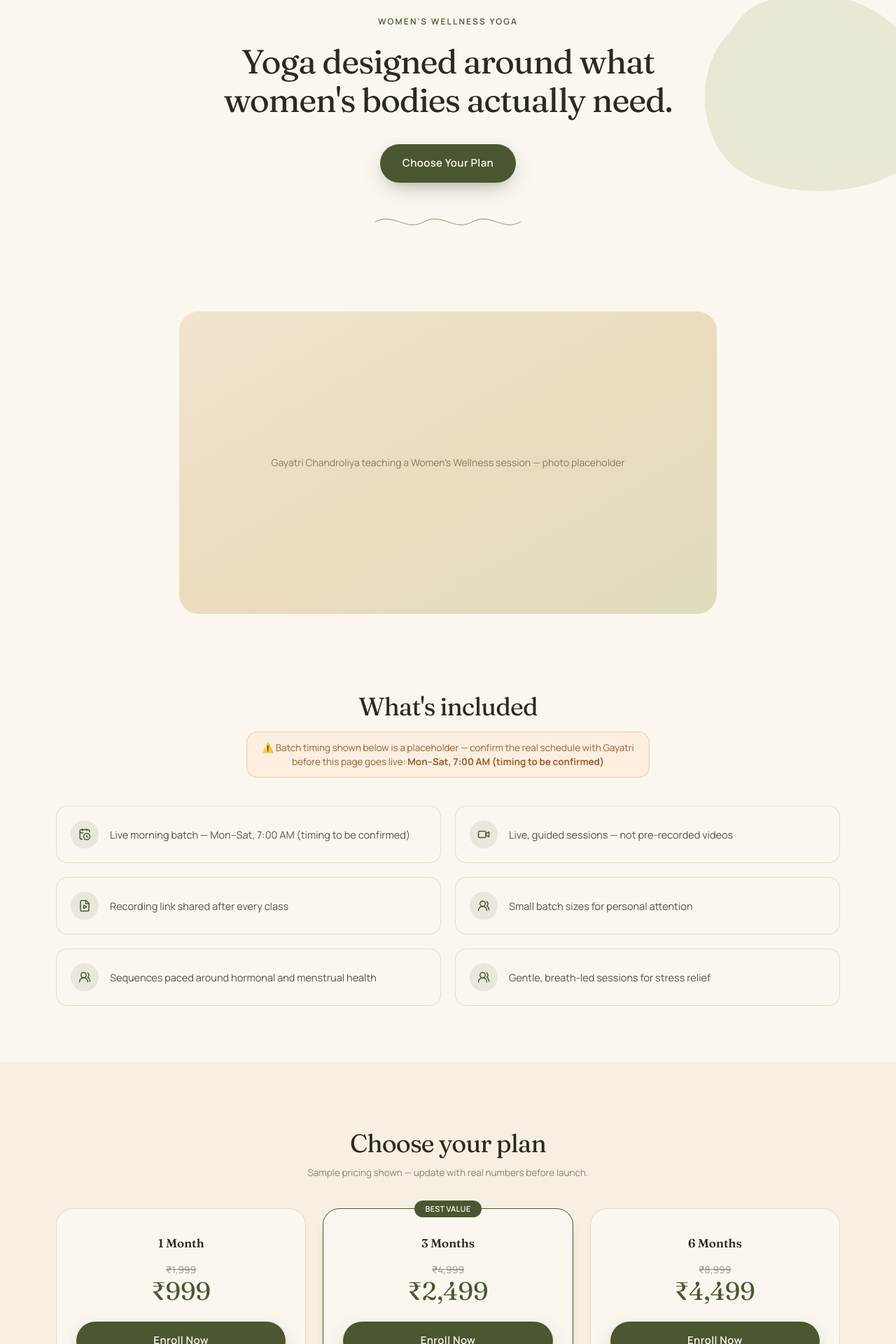
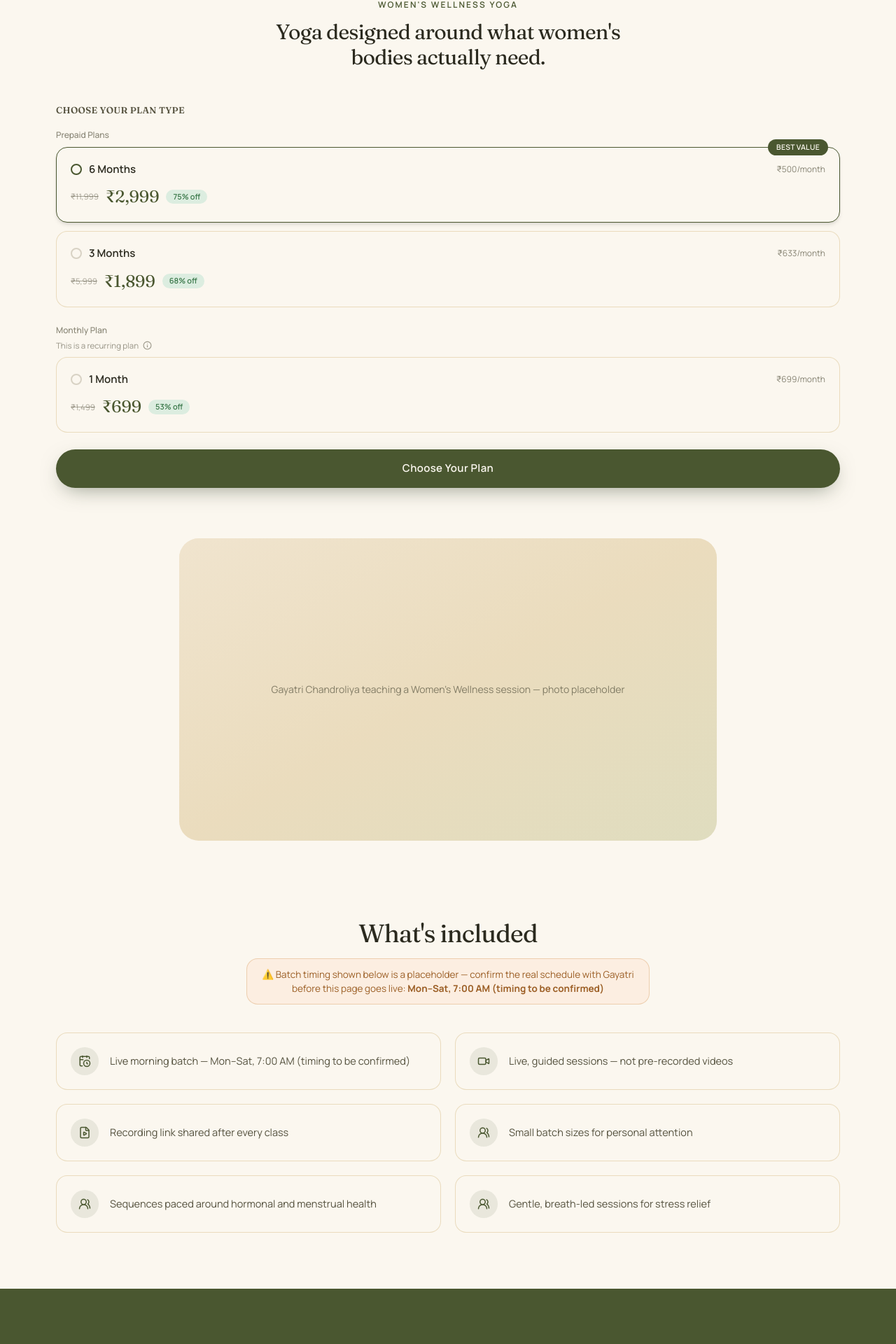
Before and after one commit to trovaxel-jpg/GayatriChandroliya, a Next.js app: page /plans/womens-wellness in a window 1280 px wide. Shown: the part 131-2051 px from the top of the page at 70% size. Built offline with nearby package versions, Linux system fonts and the light colour scheme.

Commit message:
plan change

```diff
--- a/app/plans/ageless-vitality/page.tsx
+++ b/app/plans/ageless-vitality/page.tsx
@@ -18,11 +18,6 @@ export default function AgelessVitalityPlanPage() {
         "Sequences focused on flexibility, posture, and daily energy",
         "Pranayam techniques for lasting stamina",
       ]}
-      tiers={[
-        { duration: "1 Month", originalPrice: 1999, price: 999 },
-        { duration: "3 Months", originalPrice: 4999, price: 2499, badge: "Best Value" },
-        { duration: "6 Months", originalPrice: 8999, price: 4499 },
-      ]}
       testimonials={[
         // Placeholder — replace with real student name + quote + audioSrc once available.
       ]}
--- a/app/plans/weight-loss-fitness/page.tsx
+++ b/app/plans/weight-loss-fitness/page.tsx
@@ -18,11 +18,6 @@ export default function WeightLossFitnessPlanPage() {
         "Sequences built to boost metabolism and burn fat",
         "Progressive strength-building as you advance",
       ]}
-      tiers={[
-        { duration: "1 Month", originalPrice: 1999, price: 999 },
-        { duration: "3 Months", originalPrice: 4999, price: 2499, badge: "Best Value" },
-        { duration: "6 Months", originalPrice: 8999, price: 4499 },
-      ]}
       testimonials={[
         // Placeholder — replace with real student name + quote + audioSrc once available.
       ]}
--- a/app/plans/womens-wellness/page.tsx
+++ b/app/plans/womens-wellness/page.tsx
@@ -18,11 +18,6 @@ export default function WomensWellnessPlanPage() {
         "Sequences paced around hormonal and menstrual health",
         "Gentle, breath-led sessions for stress relief",
       ]}
-      tiers={[
-        { duration: "1 Month", originalPrice: 1999, price: 999 },
-        { duration: "3 Months", originalPrice: 4999, price: 2499, badge: "Best Value" },
-        { duration: "6 Months", originalPrice: 8999, price: 4499 },
-      ]}
       testimonials={[
         // Placeholder — replace with real student name + quote + audioSrc once available.
       ]}
--- a/components/PlanPage.tsx
+++ b/components/PlanPage.tsx
@@ -1,34 +1,85 @@
-import Image from "next/image";
-import { CalendarClock, Video, FileVideo, Users2 } from "lucide-react";
+import { Info, CalendarClock, Video, FileVideo, Users2 } from "lucide-react";
 import { Header } from "./Header";
 import { Footer } from "./Footer";
 import { CTAButton } from "./CTAButton";
-import { BreathLine } from "./BreathLine";
-import { OrganicBlob } from "./Decorative";
 import { BATCH_TIMING } from "@/lib/config";
-
-export type PlanTier = {
-  duration: string;
-  originalPrice: number;
-  price: number;
-  /** e.g. "Best Value" — leave undefined for no badge */
-  badge?: string;
-};
 
 export type PlanTestimonial = {
   /** Leave as a clearly-marked placeholder until real feedback exists —
    * never invent a name + specific health-outcome quote. */
   name: string;
   quote: string;
-  /** Path under /public/audio once you have the real mp3, e.g. "/audio/plan-x-testimonial-1.mp3" */
   audioSrc?: string;
 };
+
+// Real pricing structure — confirmed from Superprofile's own plan selector.
+// Same across all three yoga types unless told otherwise per-plan.
+const TIERS = [
+  { duration: "6 Months", original: 11999, price: 2999, months: 6, badge: "Best Value" },
+  { duration: "3 Months", original: 5999, price: 1899, months: 3 },
+];
+const MONTHLY_TIER = { duration: "1 Month", original: 1499, price: 699, months: 1 };
+
+function pctOff(original: number, price: number) {
+  return Math.round((1 - price / original) * 100);
+}
+function perMonth(price: number, months: number) {
+  return Math.round(price / months);
+}
+
+function PriceCard({
+  duration,
+  original,
+  price,
+  months,
+  badge,
+}: {
+  duration: string;
+  original: number;
+  price: number;
+  months: number;
+  badge?: string;
+}) {
+  return (
+    <div
+      className={`relative rounded-2xl border p-5 ${
+        badge ? "border-sage-deep bg-cream shadow-md" : "border-sand-dark/70 bg-cream"
+      }`}
+    >
+      {badge && (
+        <span className="absolute -top-3 right-4 rounded-full bg-sage-deep px-3 py-1 text-[10.5px] font-semibold uppercase tracking-wide text-cream">
+          {badge}
+        </span>
+      )}
+      <div className="flex items-center justify-between">
+        <span className="flex items-center gap-2.5">
+          <span
+            className="h-4 w-4 shrink-0 rounded-full border-2"
+            style={{ borderColor: badge ? "#4A5730" : "#D8D2C4" }}
+          />
+          <span className="text-[15px] font-semibold text-ink">{duration}</span>
+        </span>
+        <span className="text-[12px] text-ink-soft/70">₹{perMonth(price, months)}/month</span>
+      </div>
+      <div className="mt-3 flex items-center gap-2.5">
+        <span className="text-[11.5px] text-ink-soft/50 line-through">
+          ₹{original.toLocaleString("en-IN")}
+        </span>
+        <span className="font-display text-2xl text-sage-deep">
+          ₹{price.toLocaleString("en-IN")}
+        </span>
+        <span className="rounded-full bg-[#DCEDE0] px-2.5 py-0.5 text-[11px] font-semibold text-[#3D7A4C]">
+          {pctOff(original, price)}% off
+        </span>
+      </div>
+    </div>
+  );
+}
 
 export function PlanPage({
   title,
   tagline,
   checkoutUrl,
-  tiers,
   offerings,
   testimonials,
   photoPlaceholderLabel,
@@ -36,7 +87,6 @@ export function PlanPage({
   title: string;
   tagline: string;
   checkoutUrl: string;
-  tiers: PlanTier[];
   offerings: string[];
   testimonials: PlanTestimonial[];
   photoPlaceholderLabel: string;
@@ -45,21 +95,67 @@ export function PlanPage({
     <>
       <Header />
       <main>
-        {/* Hero */}
-        <section className="relative overflow-hidden pt-14 pb-16 md:pt-20 md:pb-20">
-          <OrganicBlob className="pointer-events-none absolute -right-24 top-0 -z-10 h-[380px] w-[380px]" />
+        {/* Compact title */}
+        <section className="pt-10 pb-2 md:pt-14">
           <div className="container-page text-center">
             <p className="eyebrow text-[12px] font-semibold uppercase text-sage-deep">
               {title}
             </p>
-            <h1 className="mx-auto mt-5 max-w-2xl text-[2.2rem] leading-[1.15] tracking-tight text-ink sm:text-5xl">
+            <h1 className="mx-auto mt-3 max-w-xl text-[1.7rem] leading-[1.2] tracking-tight text-ink sm:text-3xl">
               {tagline}
             </h1>
-            <div className="mt-9 flex justify-center">
-              <CTAButton href={checkoutUrl}>Choose Your Plan</CTAButton>
+          </div>
+        </section>
+
+        {/* Pricing — kept at the top, this is what mobile visitors see first */}
+        <section className="py-8 md:py-10">
+          <div className="container-page mx-auto max-w-md">
+            <h2 className="text-[13px] font-semibold uppercase tracking-wide text-ink-soft">
+              Choose your plan type
+            </h2>
+
+            <p className="mt-4 text-[12px] font-medium text-ink-soft/70">Prepaid Plans</p>
+            <div className="mt-2 grid grid-cols-1 gap-3">
+              {TIERS.map((t) => (
+                <a key={t.duration} href={checkoutUrl}>
+                  <PriceCard
+                    duration={t.duration}
+                    original={t.original}
+                    price={t.price}
+                    months={t.months}
+                    badge={t.badge}
+                  />
+                </a>
+              ))}
             </div>
-            <div className="mt-10 flex justify-center">
-              <BreathLine className="h-8 w-52" />
+
+            <p className="mt-6 text-[12px] font-medium text-ink-soft/70">Monthly Plan</p>
+            <p className="mt-1 flex items-center gap-1.5 text-[11.5px] text-ink-soft/60">
+              This is a recurring plan
+              <span className="group relative inline-flex">
+                <Info size={13} className="cursor-help" aria-hidden="true" />
+                <span className="pointer-events-none absolute bottom-full left-1/2 mb-2 w-56 -translate-x-1/2 rounded-xl bg-ink px-3 py-2 text-[11px] leading-relaxed text-cream opacity-0 shadow-lg transition-opacity group-hover:opacity-100">
+                  Your subscription will automatically renew each month. You
+                  can cancel anytime before the next billing cycle to avoid
+                  being charged.
+                </span>
+              </span>
+            </p>
+            <div className="mt-2">
+              <a href={checkoutUrl}>
+                <PriceCard
+                  duration={MONTHLY_TIER.duration}
+                  original={MONTHLY_TIER.original}
+                  price={MONTHLY_TIER.price}
+                  months={MONTHLY_TIER.months}
+                />
+              </a>
+            </div>
+
+            <div className="mt-6">
+              <CTAButton href={checkoutUrl} className="w-full">
+                Choose Your Plan
+              </CTAButton>
             </div>
           </div>
         </section>
@@ -111,52 +207,9 @@ export function PlanPage({
           </div>
         </section>
 
-        {/* Pricing */}
-        <section className="bg-sand/40 py-20 md:py-24">
-          <div className="container-page">
-            <h2 className="mx-auto max-w-xl text-center text-3xl tracking-tight text-ink md:text-4xl">
-              Choose your plan
-            </h2>
-            <p className="mx-auto mt-3 max-w-md text-center text-[13.5px] text-ink-soft/70">
-              Sample pricing shown — update with real numbers before launch.
-            </p>
-
-            <div className="mt-10 grid grid-cols-1 gap-6 sm:grid-cols-3">
-              {tiers.map((tier) => (
-                <div
-                  key={tier.duration}
-                  className={`relative flex flex-col items-center rounded-[1.5rem] border p-7 text-center ${
-                    tier.badge
-                      ? "border-sage-deep bg-cream shadow-lg"
-                      : "border-sand-dark/70 bg-cream"
-                  }`}
-                >
-                  {tier.badge && (
-                    <span className="absolute -top-3 rounded-full bg-sage-deep px-4 py-1 text-[11px] font-semibold uppercase tracking-wide text-cream">
-                      {tier.badge}
-                    </span>
-                  )}
-                  <h3 className="mt-2 text-[17px] font-semibold text-ink">{tier.duration}</h3>
-                  <p className="mt-4 text-sm text-ink-soft/60 line-through">
-                    ₹{tier.originalPrice.toLocaleString("en-IN")}
-                  </p>
-                  <p className="font-display text-4xl text-sage-deep">
-                    ₹{tier.price.toLocaleString("en-IN")}
-                  </p>
-                  <div className="mt-6 w-full">
-                    <CTAButton href={checkoutUrl} className="w-full">
-                      Enroll Now
-                    </CTAButton>
-                  </div>
-                </div>
-              ))}
-            </div>
-          </div>
-        </section>
-
         {/* Testimonials (audio) */}
         {testimonials.length > 0 && (
-          <section className="py-20 md:py-24">
+          <section className="bg-sand/40 py-20 md:py-24">
             <div className="container-page">
               <h2 className="mx-auto max-w-xl text-center text-3xl tracking-tight text-ink md:text-4xl">
                 What students are saying
```
